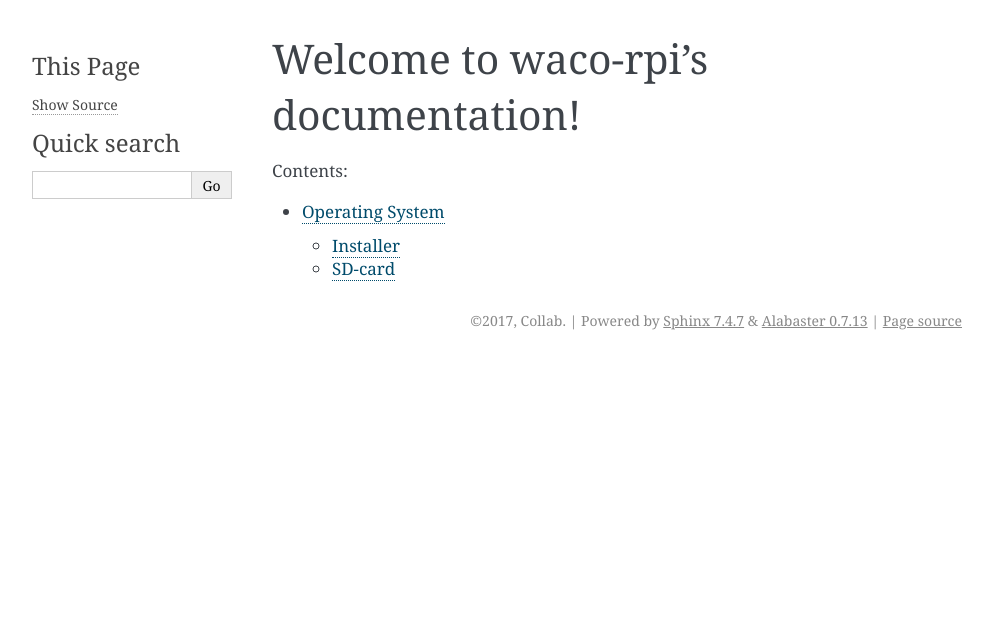
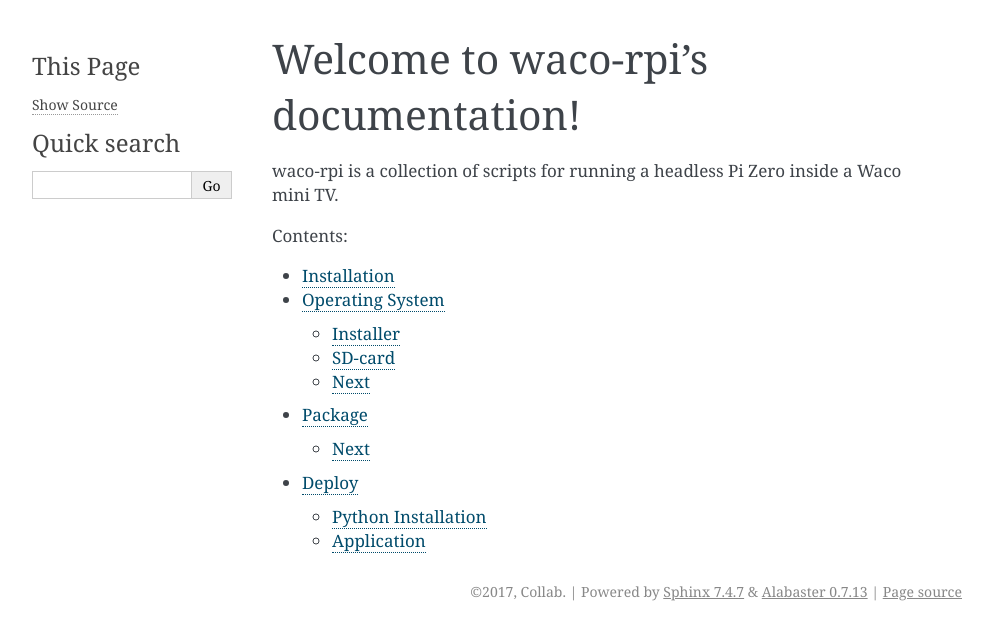
Before and after one commit to thijstriemstra/waco-rpi, a Sphinx documentation site: the page built from doc/index.rst, in a window 1280 px wide. Shown: the top 640 px of the page, without its empty margins (148-1141 px from the left). Built offline with Sphinx 7.4.7, drawn with Linux system fonts in a browser that asks for light colours.

Commit message:
doc update

```diff
--- a/doc/index.rst
+++ b/doc/index.rst
@@ -1,8 +1,14 @@
 Welcome to waco-rpi's documentation!
 ====================================
+
+waco-rpi is a collection of scripts for running a headless Pi Zero inside a
+Waco mini TV.
 
 .. toctree::
    :maxdepth: 2
    :caption: Contents:
 
+   install.rst
    os.rst
+   package.rst
+   deploy.rst
--- a/doc/os.rst
+++ b/doc/os.rst
@@ -68,6 +68,11 @@ When an error occurs during install, the logfile is placed in the
 ``raspberrypi-ua-netinst`` folder on the SD-card and is named
 ``error-<datetimestamp>.log``.
 
+Next
+^^^^
+
+Package :doc:`the application <package>`.
+
 .. _raspberrypi-ua-netinst: https://github.com/FooDeas/raspberrypi-ua-netinst
 .. _build raspberrypi-ua-netinst: https://github.com/FooDeas/raspberrypi-ua-netinst/blob/master/BUILD.md
 .. _write the image: https://www.raspberrypi.org/documentation/installation/installing-images/linux.md
```
Also changed, not shown: README.md (+2 -2 lines), doc/deploy.rst (added, +44 -0 lines), doc/install.rst (added, +10 -0 lines), doc/package.rst (added, +14 -0 lines).
